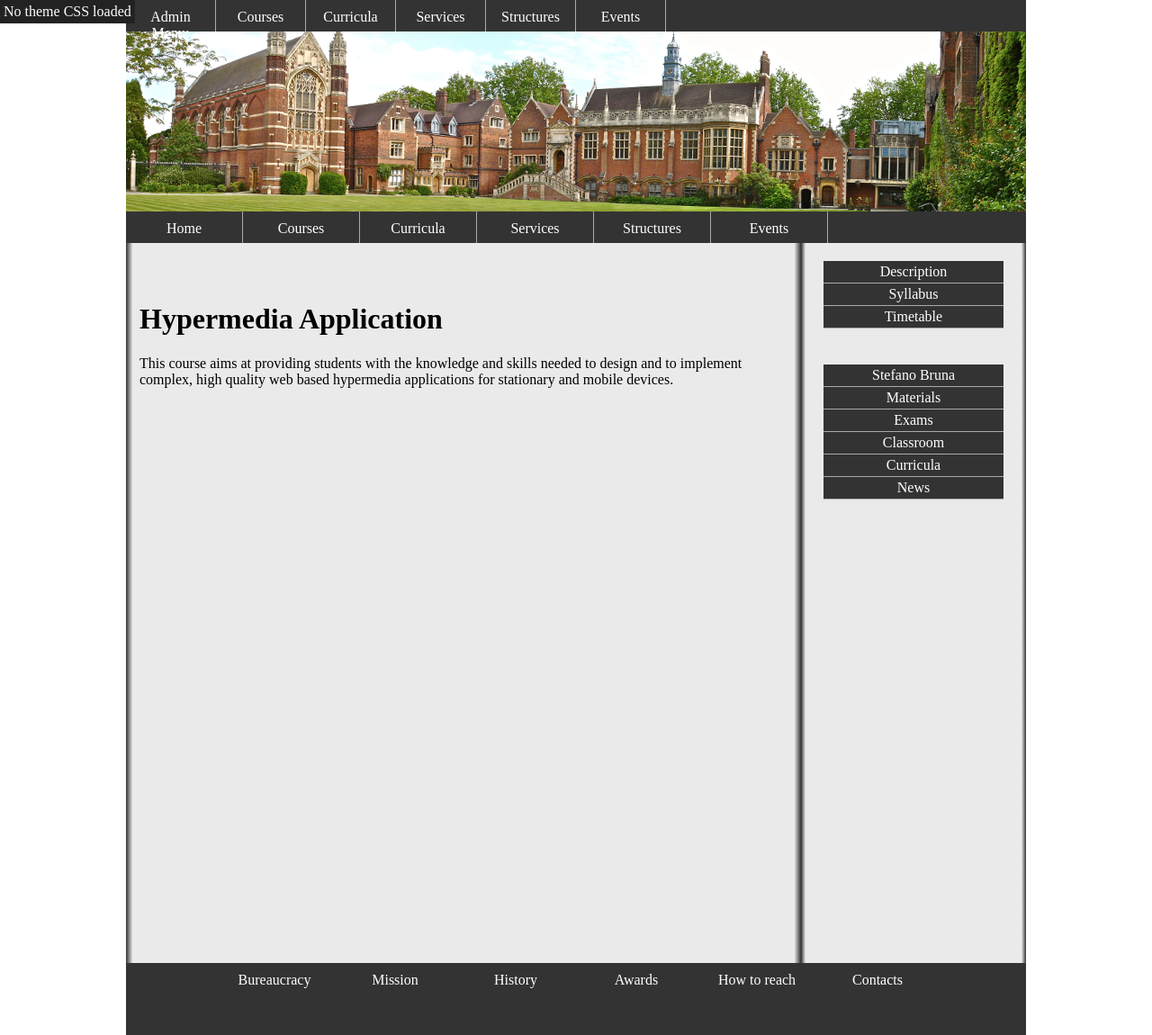
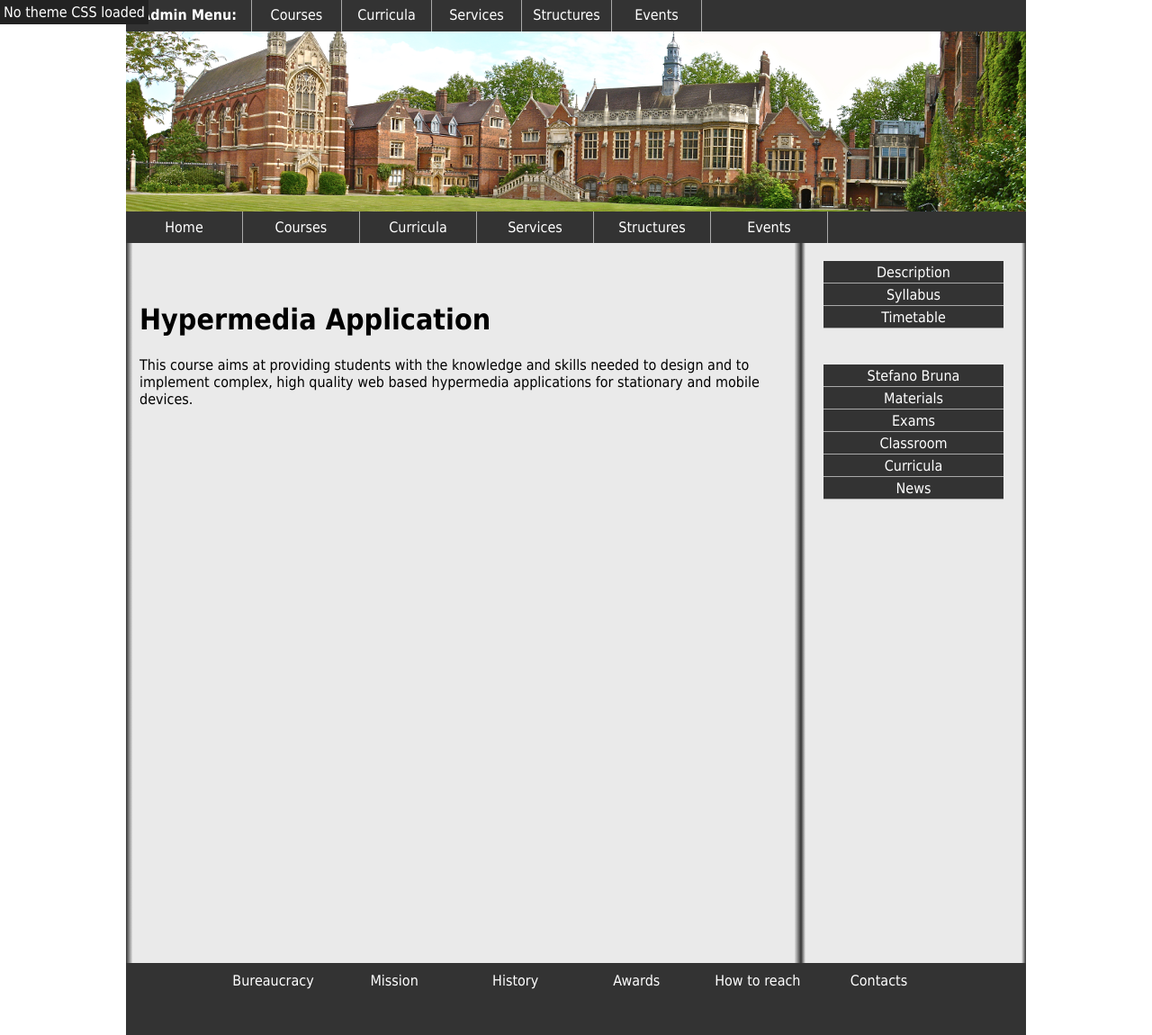
Before and after one commit to fabiomenza/school, a Rails app: page /course/1 in a window 1280 px wide. Shown: the whole page at 90% size. Run offline with Rails 7, Linux system fonts and the light colour scheme; data comes from the database, SQL or seed files in the repository; style sheets or scripts are compiled from the project's sources; parts of the project's set-up code (start-up, migrations or seed data) failed here and were passed over; some libraries are stand-ins or nearby versions.

Commit message:
Fixed, material, course_breadcrumbs. Added fonts for entire site

```diff
--- a/app/assets/stylesheets/application.css
+++ b/app/assets/stylesheets/application.css
@@ -28,6 +28,11 @@
     margin:0;
     padding:0;
     background-color: #ff;
+}
+
+html,body{
+  font-family: Tahoma, Geneva, sans-serif;
+
 }
 
 
@@ -308,7 +313,7 @@
   background-color: #333333;
 
   /*margin:0px 1px 0px 0px;*/
-  padding:10px;
+  padding:8px;
 
   width:130px;
   height:35px;
--- a/app/assets/stylesheets/superfish_style.css
+++ b/app/assets/stylesheets/superfish_style.css
@@ -1,4 +1,4 @@
-/*** DEMO SKIN ***/
+/***Superfish Skin ***/
 .sf-menu {
 
 }
@@ -24,7 +24,7 @@
 
 
   /*margin:0px 1px 0px 0px;*/
-  padding:10px;
+  padding:7px;
 
   width:100px;
   height:35px;
@@ -64,9 +64,14 @@
 
 }
 
+a.no-link{
+	width:140px;
+	font-weight:bold;
+}
+
 a.no-link:hover{
   background-color: #333333;
-  font-weight: normal;
+
 
 
 }
--- a/app/controllers/course_controller.rb
+++ b/app/controllers/course_controller.rb
@@ -22,7 +22,7 @@
     gt_type_structural_links
     semantic_links
 
-    add_breadcrumb "Course for curriculum #{Curriculum.find(prams[:curriculum_id]).name}", courses_type_guided_tour_id_path(params[:curriculum_id],c)
+    add_breadcrumb "Courses for curriculum #{Curriculum.find(params[:curriculum_id]).name}", courses_type_guided_tour_id_path(params[:curriculum_id],c)
     add_breadcrumb 'Syllabus', courses_type_guided_tour_id_syllabus_path(params[:curriculum_id],c)
   elsif params[:courses_year]
     gt_year_structural_links
@@ -68,7 +68,7 @@
     gt_type_structural_links
     semantic_links
 
-    add_breadcrumb "Course for curriculum #{Curriculum.find(prams[:curriculum_id]).name}", courses_type_guided_tour_id_path(params[:curriculum_id],@course)
+    add_breadcrumb "Courses for curriculum #{Curriculum.find(params[:curriculum_id]).name}", courses_type_guided_tour_id_path(params[:curriculum_id],@course)
     add_breadcrumb 'Timetable', courses_type_guided_tour_id_timetable_path(params[:curriculum_id],@course)
 
   elsif params[:courses_year]
--- a/app/views/course/materials.html.erb
+++ b/app/views/course/materials.html.erb
@@ -4,7 +4,6 @@
 <table class="styled-table" >
 	<thead>
 		<th>Material Name</th>
-		<th>Course</th>
 		<th>Description</th>
 		<th>Download</th>
 	</tr>
@@ -14,8 +13,7 @@
 
 			<tr>
 				<td><%=link_to material.name, material_path(material.course, material) %></td>
-				<td><%=link_to material.course.name, course_path(material.course) %></td>
-				<td><%= material.description.split[0...Course.max_word].join(' ') %></td>
+				<td><%= material.description.split[0...20].join(' ') %></td>
 				<td><%=link_to 'Download', material.multimedia_url%></td>
 
 			</tr>
```
